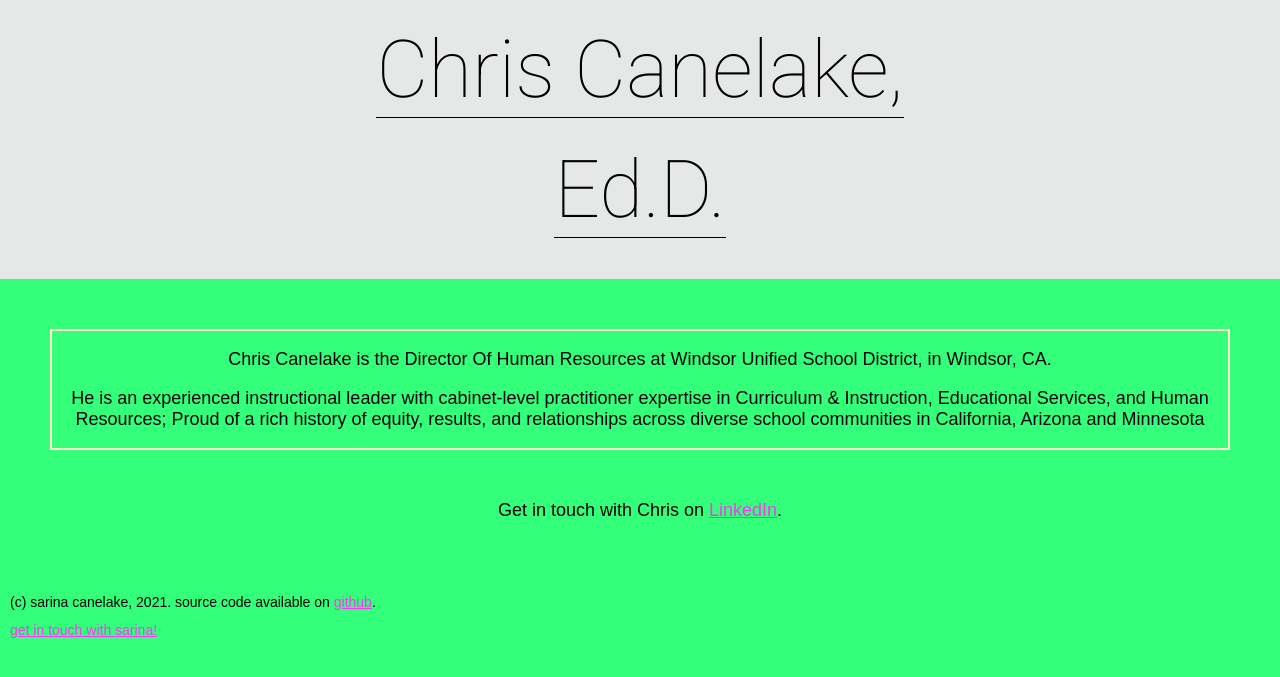
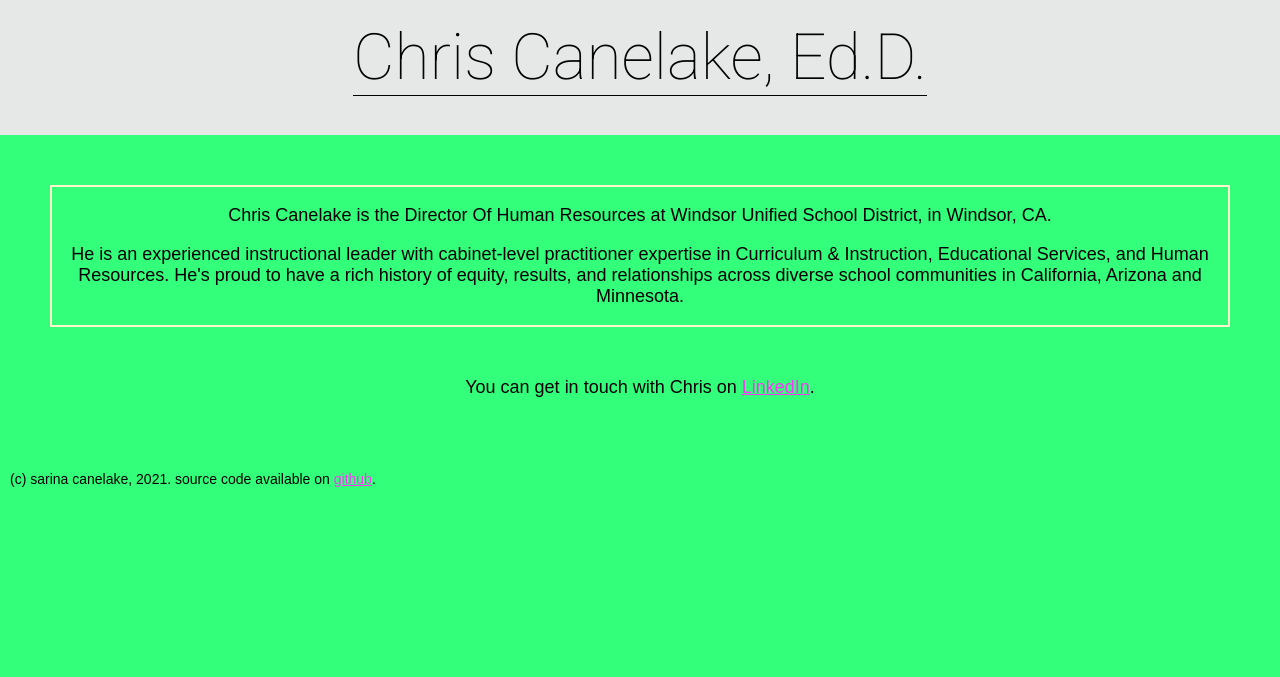
Before and after one commit to sarina/chris.canelake.com, a Jekyll site: the page built from index.html, in a window 1280 px wide. Shown: the top 677 px of the page. Built offline with Jekyll 4.4.1, drawn with Linux system fonts in a browser that asks for light colours.

Commit message:
fix: adjust index & footer wording, header font size

```diff
--- a/_includes/footer.html
+++ b/_includes/footer.html
@@ -2,7 +2,6 @@
   <footer class="footer-site">
     <div class="footer-copyleft">
       <p>(c) sarina canelake, 2021. source code available on <a href="http://github.com/sarina/chris.canelake.com/">github</a>.</p>
-      <p><a href="mailto:sarina@alum.mit.edu">get in touch with sarina!</a></p>
     </div>
 
   </footer>
--- a/css/main.css
+++ b/css/main.css
@@ -47,7 +47,7 @@ h1.clearfix, h2.clearfix {
 }
 
 .header-title {
-  font-size: 5em;
+  font-size: 4em;
   font-family: 'Roboto', sans-serif;
   font-weight: 100;
   border-bottom: 1px solid black;
--- a/index.html
+++ b/index.html
@@ -5,9 +5,9 @@ title: Home
   <div class="roadsign">
     <p>Chris Canelake is the Director Of Human Resources at Windsor Unified School District, in Windsor, CA.</p>
 
-    <p>He is an experienced instructional leader with cabinet-level practitioner expertise in Curriculum & Instruction, Educational Services, and Human Resources; Proud of a rich history of equity, results, and relationships across diverse school communities in California, Arizona and Minnesota</p>
+    <p>He is an experienced instructional leader with cabinet-level practitioner expertise in Curriculum & Instruction, Educational Services, and Human Resources. He's proud to have a rich history of equity, results, and relationships across diverse school communities in California, Arizona and Minnesota.</p>
   </div>
 
   <div class="content-body">
-    <p>Get in touch with Chris on <a href="https://www.linkedin.com/in/chris-canelake-ed-d-1b74aa5/">LinkedIn</a>.</p>
+    <p>You can get in touch with Chris on <a href="https://www.linkedin.com/in/chris-canelake-ed-d-1b74aa5/">LinkedIn</a>.</p>
   </div>
```
